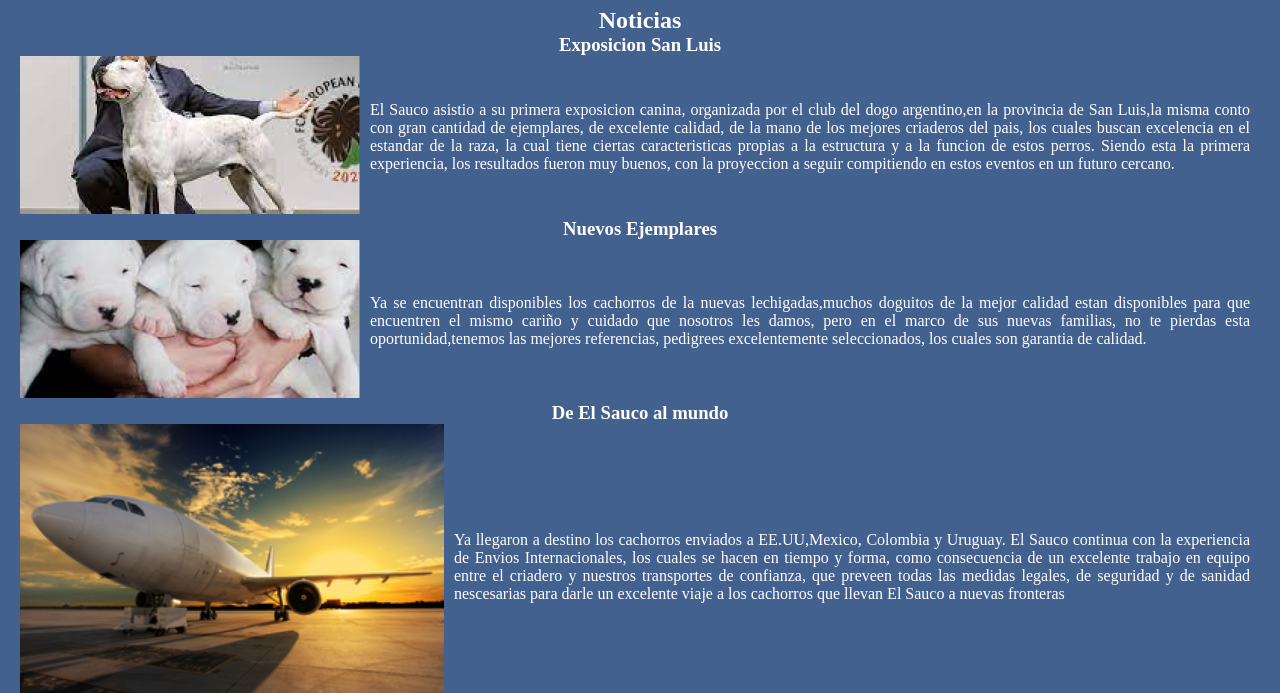
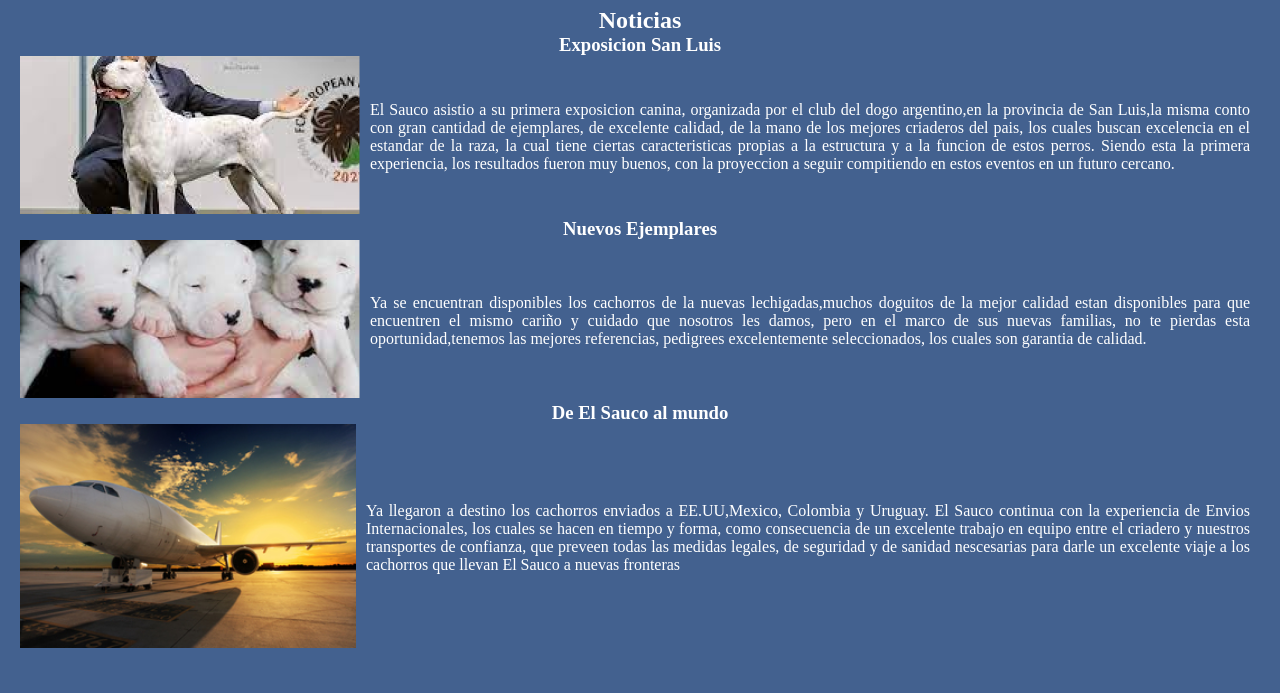
Before and after one commit to joseignaciogait/criadero-el-sauco, a plain HTML site: page index.html in a window 1280 px wide. Shown: the part 107-800 px from the top of the page. Drawn offline with Linux system fonts and the light colour scheme.

Commit message:
primeras correcciones

```diff
--- a/css/styles.css
+++ b/css/styles.css
@@ -201,7 +201,7 @@
   align-items: center;
   }
   .imagen-avion {
-  width: 53vh;
+  width: 42vh;
   }
 /*-------------------------HISTORIA------------------------- */
   .parrafo-el-criadero {
```
